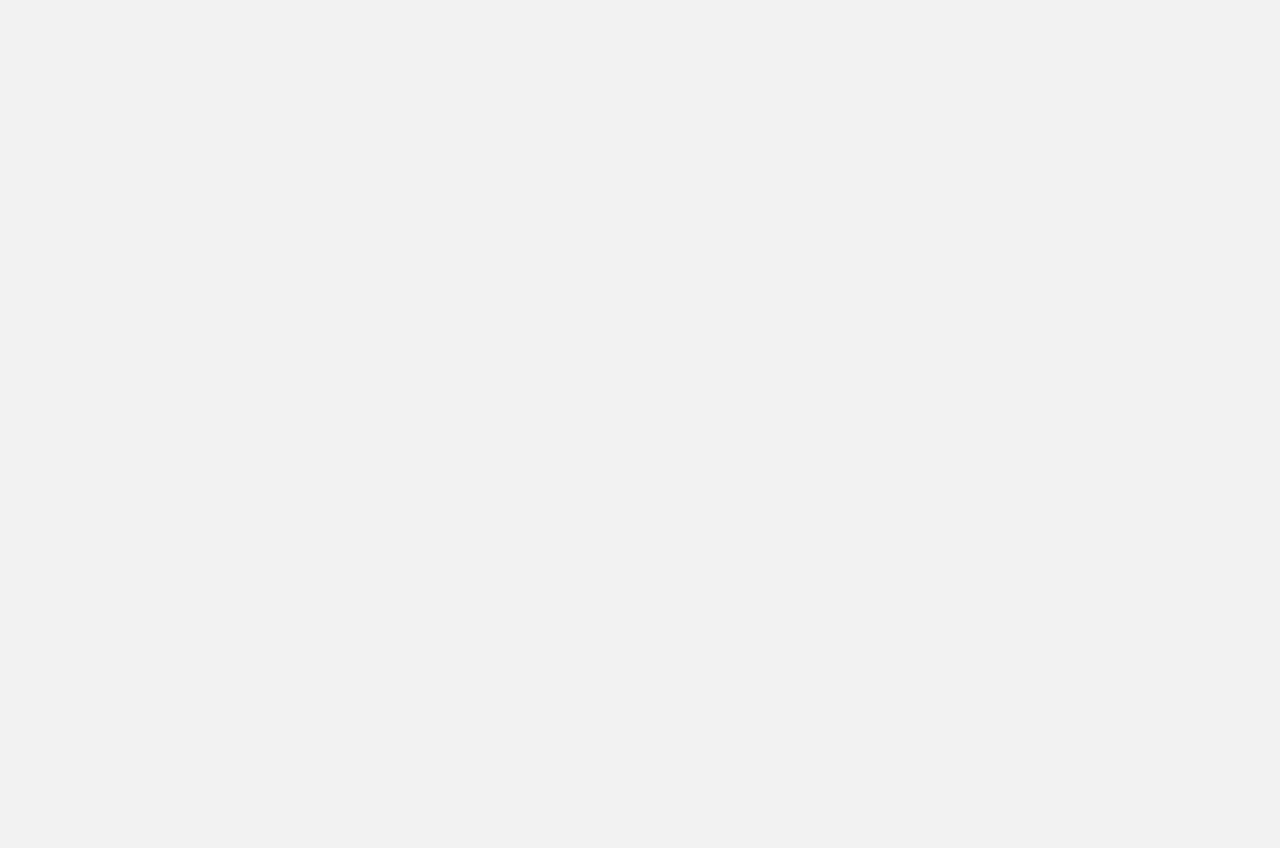
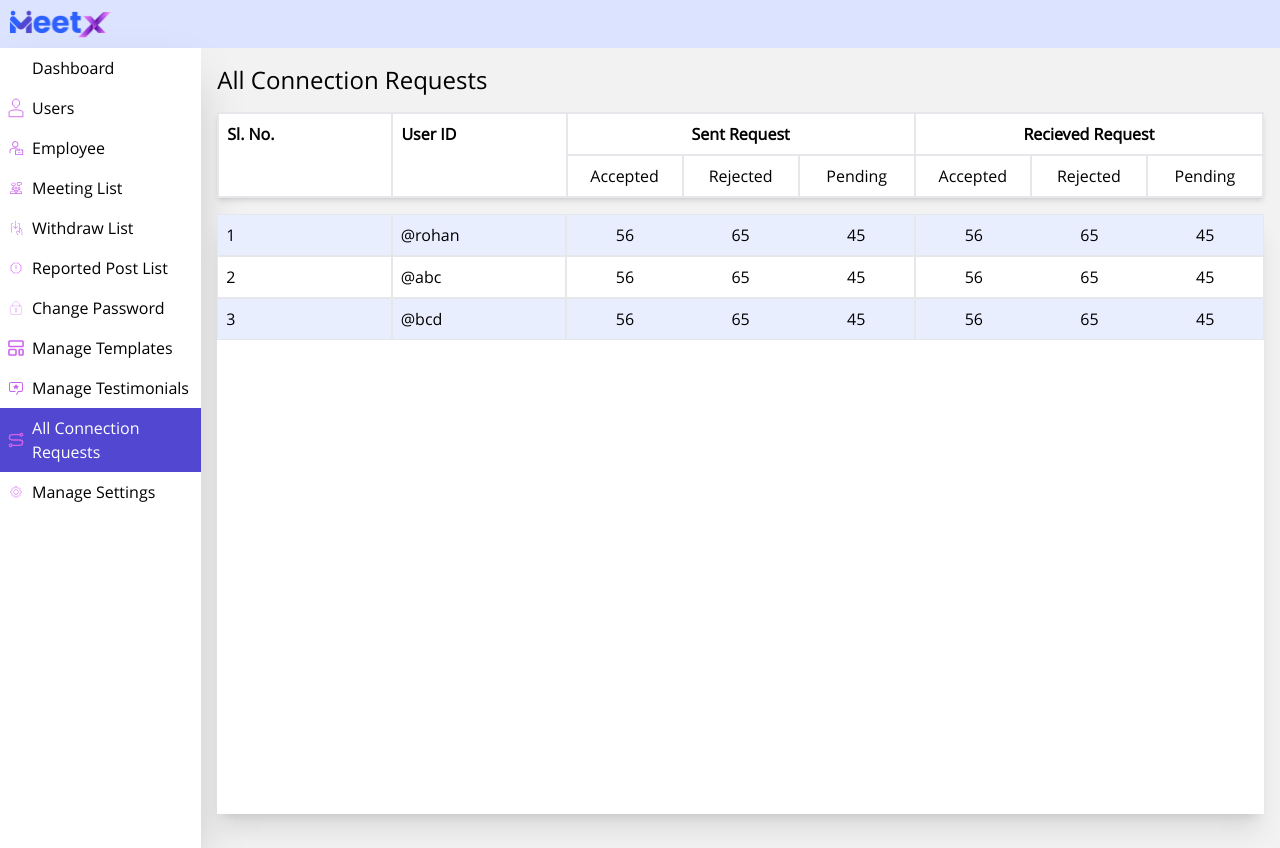
Before and after one commit to me-techshruti54212/Admin-Panel, a React (Create React App) app in the folder client/: page /connection-requests in a window 1280 px wide. Before the commit this address had no page. Before the commit the page ends 800 px from the top, so only its background shows below. Built offline with nearby package versions, Linux system fonts and the light colour scheme.

Commit message:
added connection requests page

```diff
--- a/client/src/App.css
+++ b/client/src/App.css
@@ -296,3 +296,11 @@ label {
 .highcharts-credits{
   display: none;
 }
+
+.connectionRequest-UserDataRow:nth-child(odd){
+  background-color: #DBE3FF9C !important;
+}
+
+.connectionRequest-container::-webkit-scrollbar{
+  width: 2px !important;
+}
--- a/client/src/App.js
+++ b/client/src/App.js
@@ -1,22 +1,23 @@
 import "./App.css";
 import { BrowserRouter, Routes, Route } from "react-router-dom";
 import Login from "./pages/LoginPage/Login";
-import ListUser from "./pages/List Users/ListUsers";
+import ListUsers from "./pages/List Users/ListUsers";
 import Dashboard from "./pages/Dashboard/Dashboard";
 import ManageTemplates from "./pages/ManageTemplates/ManageTemplates";
 import EditTemplate from "./pages/EditTemplate/EditTemplate";
 import ChangePassword from "./pages/ChangePassword/ChangePassword";
-import New from "./pages/List Users/New";
+import ConnectionRequests from "./pages/ConnectionRequests/ConnectionRequests";
 function App() {
   return (
     <BrowserRouter>
       <Routes>
         <Route path="/" element={<Login />} />
-        <Route path="/listusers" element={<New />} />
+        <Route path="/listusers" element={<ListUsers />} />
         <Route path="/dashboard" element={<Dashboard />} />
         <Route path="/manage-templates" element={<ManageTemplates/>} />
         <Route path="/edit-template" element={<EditTemplate/>} />
         <Route path="/change-password" element={<ChangePassword/>} />
+        <Route path="/connection-requests" element={<ConnectionRequests/>}/>
       </Routes>
     </BrowserRouter>
   );
--- /dev/null
+++ b/client/src/components/ConnectionRequests/TableHeading.jsx
@@ -0,0 +1,28 @@
+import React from 'react'
+
+const TableHeading = () => {
+  return (
+    <div className='bg-white border flex shadow-md'>
+                <div className='border w-1/6 p-2 font-semibold'>Sl. No.</div>
+                <div className='border w-1/6 p-2 font-semibold'>User ID</div>
+                <div className='grid grid-rows-2 w-2/6'>
+                    <div className='p-2 font-semibold text-center border'>Sent Request</div>
+                    <div className="grid grid-cols-3">
+                        <div className='border p-2 text-center'>Accepted</div>
+                        <div className='border p-2 text-center'>Rejected</div>
+                        <div className='border p-2 text-center'>Pending</div>
+                    </div>
+                </div>
+                <div className='grid grid-rows-2 w-2/6'>
+                    <div className='font-semibold p-2 text-center border'>Recieved Request</div>
+                    <div className="grid grid-cols-3">
+                        <div className='border p-2 text-center'>Accepted</div>
+                        <div className='border p-2 text-center'>Rejected</div>
+                        <div className='border p-2 text-center'>Pending</div>
+                    </div>
+                </div>
+            </div>
+  )
+}
+
+export default TableHeading
--- /dev/null
+++ b/client/src/components/ConnectionRequests/UserDataRow.jsx
@@ -0,0 +1,24 @@
+import React from "react";
+
+const UserDataRow = ({index, userId, send_Accepted, send_Pending, send_Rejected, received_Accepted, received_Pending, received_Rejected}) => {
+  return (
+    <>
+      <div className="w-full connectionRequest-UserDataRow flex">
+        <div className="p-2 border w-1/6">{index}</div>
+        <div className="p-2 border w-1/6">{userId}</div>
+        <div className="border w-2/6 grid grid-cols-3 text-center">
+          <div className="p-2">{send_Accepted}</div>
+          <div className="p-2">{send_Rejected}</div>
+          <div className="p-2">{send_Pending}</div>
+        </div>
+        <div className="border w-2/6 grid grid-cols-3 text-center">
+          <div className="p-2">{received_Accepted}</div>
+          <div className="p-2">{received_Rejected}</div>
+          <div className="p-2">{received_Pending}</div>
+        </div>
+      </div>
+    </>
+  );
+};
+
+export default UserDataRow;
--- a/client/src/components/Sidebar.jsx
+++ b/client/src/components/Sidebar.jsx
@@ -10,6 +10,7 @@ import ReportIcon from "../assets/icons/Reported.svg";
 import SettingsIcon from "../assets/icons/Settings.svg";
 import WithdrawIcon from "../assets/icons/Withdraw.svg";
 import EmployeeIcon from "../assets/icons/Employee.svg";
+import connectionRequestIcon from "../assets/icons/connectionRequest.svg";
 
 const Sidebar = () => {
    const route=window.location.pathname;
@@ -53,6 +54,10 @@ const Sidebar = () => {
            <img src={ManageTestimonialsIcon} alt="" className="w-4"/>
            <span>Manage Testimonials</span>
         </button>
+        <Link to="/connection-requests" className={`flex ${route === "/connection-requests" ? "bg-[#5247D1] text-white" : "bg-white text-black hover:bg-indigo-100"} gap-2 p-2 w-full items-center `}>
+           <img src={connectionRequestIcon} alt="" className="w-4"/>
+           <span>All Connection Requests</span>
+        </Link>
         <button className='flex text-black gap-2 p-2 w-full items-center hover:bg-indigo-100'>
            <img src={SettingsIcon} alt="" className="w-4"/>
            <span>Manage Settings</span>
--- /dev/null
+++ b/client/src/pages/ConnectionRequests/ConnectionRequests.jsx
@@ -0,0 +1,76 @@
+import React from "react";
+import NavBar from "../../components/NavBar";
+import Sidebar from "../../components/Sidebar";
+import TableHeading from "../../components/ConnectionRequests/TableHeading";
+import UserDataRow from "../../components/ConnectionRequests/UserDataRow";
+
+const ConnectionRequests = () => {
+  const data = [
+    {
+      userId: "@rohan",
+      send_Accepted: 56,
+      send_Rejected: 65,
+      send_Pending: 45,
+      received_Accepted: 56,
+      received_Rejected: 65,
+      received_Pending: 45,
+    },
+    {
+      userId: "@abc",
+      send_Accepted: 56,
+      send_Rejected: 65,
+      send_Pending: 45,
+      received_Accepted: 56,
+      received_Rejected: 65,
+      received_Pending: 45,
+    },
+    {
+      userId: "@bcd",
+      send_Accepted: 56,
+      send_Rejected: 65,
+      send_Pending: 45,
+      received_Accepted: 56,
+      received_Rejected: 65,
+      received_Pending: 45,
+    },
+  ];
+  return (
+    <>
+      <NavBar />
+      <div className="w-full flex">
+        <Sidebar />
+        <div className="p-4 w-full flex flex-col gap-4 relative">
+          <h1 className="text-2xl">All Connection Requests</h1>
+          <TableHeading />
+          <div className="bg-white min-h-96 max-h-[75vh] h-full overflow-y-scroll overflow-x-hidden connectionRequest-container shadow-xl">
+            {data.map(
+              ({
+                userId,
+                send_Accepted,
+                send_Pending,
+                send_Rejected,
+                received_Accepted,
+                received_Pending,
+                received_Rejected,
+              }, index) => (
+                <UserDataRow
+                  key={index}
+                  index={index+1}
+                  userId={userId}
+                  send_Accepted={send_Accepted}
+                  send_Pending={send_Pending}
+                  send_Rejected={send_Rejected}
+                  received_Accepted={received_Accepted}
+                  received_Pending={received_Pending}
+                  received_Rejected={received_Rejected}
+                />
+              )
+            )}
+          </div>
+        </div>
+      </div>
+    </>
+  );
+};
+
+export default ConnectionRequests;
--- a/client/src/pages/List Users/ListUsers.jsx
+++ b/client/src/pages/List Users/ListUsers.jsx
@@ -1,19 +1,19 @@
-import React from "react";
-import Header from "../../components/Header";
-import UserDataRow from "../../components/ListUsers/UserDataRow";
-import PaginationBar from "../../components/ListUsers/PaginationBar";
-import SearchSection from "../../components/ListUsers/SearchSection";
-import Sidebar from "../../components/Sidebar";
-const ListUser = () => {
+import React from 'react'
+import NavBar from '../../components/NavBar'
+import Sidebar from '../../components/Sidebar'
+import UserDataRow from '../../components/ListUsers/UserDataRow'
+import SearchSection from '../../components/ListUsers/SearchSection'
+import PaginationBar from '../../components/ListUsers/PaginationBar'
+
+const ListUsers = () => {
   return (
     <>
-      <Header />
-      <div className="flex justify-between px-12">
-
-        <Sidebar />
-        <div>
+    <NavBar/>
+    <div className="flex">
+        <Sidebar/>
+        <div className="flex flex-col w-full">
         <div className="p-2.5 rounded-md bg-white m-3 shadow-sm">
-          <h1 className="bg-[#214139] text-white text-left py-1.5 pl-5 text-base">
+          <h1 className="bg-[#DBE3FF] text-left py-1.5 pl-5 text-base">
             LIST USERS
           </h1>
           <SearchSection />
@@ -47,10 +47,10 @@ const ListUser = () => {
             </div>
           </div>
         </div>
-      </div>
-      </div>
+        </div>
+    </div>
     </>
-  );
-};
+  )
+}
 
-export default ListUser;
+export default ListUsers
--- a/client/src/pages/List Users/New.jsx
+++ /dev/null
@@ -1,56 +0,0 @@
-import React from 'react'
-import NavBar from '../../components/NavBar'
-import Sidebar from '../../components/Sidebar'
-import UserDataRow from '../../components/ListUsers/UserDataRow'
-import SearchSection from '../../components/ListUsers/SearchSection'
-import PaginationBar from '../../components/ListUsers/PaginationBar'
-
-const New = () => {
-  return (
-    <>
-    <NavBar/>
-    <div className="flex">
-        <Sidebar/>
-        <div className="flex flex-col w-full">
-        <div className="p-2.5 rounded-md bg-white m-3 shadow-sm">
-          <h1 className="bg-[#DBE3FF] text-left py-1.5 pl-5 text-base">
-            LIST USERS
-          </h1>
-          <SearchSection />
-          <div className="w-full">
-            <div className="flex flex-col">
-              <div className="bg-[#ddd] rounded-tr-md rounded-tl-md font-normal border border-slate-300 flex justify-evenly">
-                <span>S.no</span>
-                <span>User Name</span>
-                <span>First Name</span>
-                <span>Last Name</span>
-                <span> E-Mail</span>
-                <span>User Type</span>
-                <span>Payment Status</span>
-                <span>Action</span>
-                <span>S.no</span>
-                <span>User Name</span>
-                <span>First Name</span>
-                <span>Last Name</span>
-                <span> E-Mail</span>
-                <span>User Type</span>
-                <span>Payment Status</span>
-                <span>Action</span>
-              </div>
-              <UserDataRow />
-              <UserDataRow />
-              <UserDataRow />
-              <UserDataRow />
-              <UserDataRow />
-              <UserDataRow />
-              <PaginationBar />
-            </div>
-          </div>
-        </div>
-        </div>
-    </div>
-    </>
-  )
-}
-
-export default New
```
Also changed, not shown: client/src/assets/icons/connectionRequest.svg (added).
